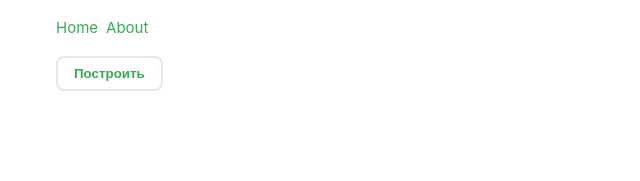
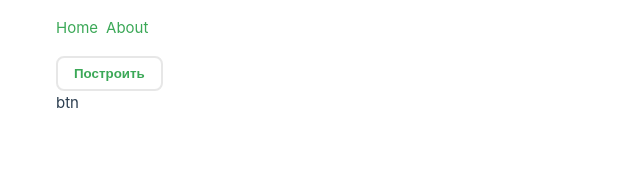
Before and after one commit to vas1levnv/uno-test, a Vue app: page / in a window 1280 px wide. Shown: the top 181 px of the page, without its empty margins (0-640 px from the left). Built offline with nearby package versions, Linux system fonts and the light colour scheme.

Commit message:
Создает попытку сохранить состояние при переходе на друга

```diff
--- a/index.html
+++ b/index.html
@@ -4,7 +4,7 @@
     <meta charset="UTF-8">
     <link rel="icon" href="/favicon.ico">
     <meta name="viewport" content="width=device-width, initial-scale=1.0">
-    <title>Vite App</title>
+    <title>uno-test</title>
   </head>
   <body>
     <div id="app"></div>
--- a/package.json
+++ b/package.json
@@ -14,7 +14,8 @@
     "axios": "^1.6.5",
     "sass": "^1.69.7",
     "vue": "^3.3.11",
-    "vue-router": "^4.2.5"
+    "vue-router": "^4.2.5",
+    "vuex": "^4.1.0"
   },
   "devDependencies": {
     "@tsconfig/node18": "^18.2.2",
--- a/src/components/FriendsList.vue
+++ b/src/components/FriendsList.vue
@@ -14,6 +14,9 @@
 			<div>{{ friend.name }}</div>
 		</RouterLink>
 	</div>
+
+	<div>{{store.state.queryTextForFriends}}</div>
+	<div @click="store.commit('changeQueryTextForFriends', queryText)">btn</div>
 </template>
 
 <script lang="ts" setup>
@@ -22,11 +25,13 @@ import {computed, ref} from "vue";
 import axios from "axios";
 import CustomInput from "@/components/CustomInput.vue";
 import CustomButton from "@/components/CustomButton.vue";
+import store from "@/store/store";
 
 const friendsList: any = ref([])
 const queryText = ref('')
 const error = ref(null)
 const isShowContent = ref(false)
+
 
 const fetchFriendsFromApi = async () => {
 	try {
--- a/src/main.ts
+++ b/src/main.ts
@@ -1,11 +1,13 @@
 import './assets/main.css'
 
-import { createApp } from 'vue'
+import {createApp} from 'vue'
 import App from './App.vue'
 import router from './router'
+import store from "@/store/store";
 
 const app = createApp(App)
 
 app.use(router)
+app.use(store)
 
 app.mount('#app')
--- /dev/null
+++ b/src/store/store.ts
@@ -0,0 +1,18 @@
+import {createStore} from "vuex";
+import router from "@/router";
+
+const store: object = createStore({
+	state() {
+		return {
+			queryTextForFriends: '',
+		}
+	},
+	mutations: {
+		changeQueryTextForFriends(state, text) {
+			state.queryTextForFriends = text
+		},
+	},
+
+})
+
+export default store
```
Also changed, not shown: 1 other file (tests, documents, lock files or other folders).
